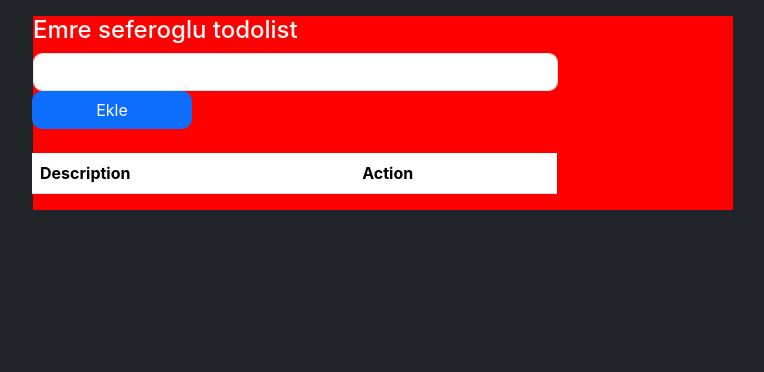
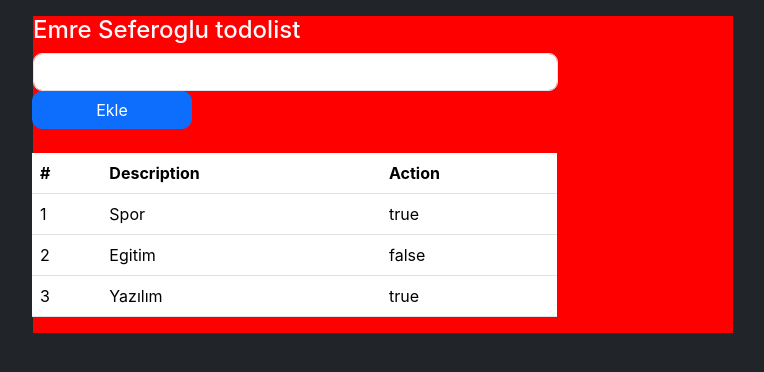
Before and after one commit to seferogluemre/CheckList-Angular, an Angular app: page / in a window 1280 px wide. Shown: the top 372 px of the page, without its empty margins (257-1021 px from the left). Built offline with nearby package versions, Linux system fonts and the light colour scheme.

Commit message:
edits were made and the render was edited

```diff
--- a/src/app/app.component.html
+++ b/src/app/app.component.html
@@ -177,19 +177,21 @@
 
 <main>
   <div class="w-100 d-flex justify-content-center flex-column content">
-    <h4>Emre seferoglu todolist</h4>
+    <h4>{{getName()}} todolist</h4>
     <div class="input-group d-flex flex-column w-75">
       <input type="text" name="" id="input-group-append" class="form-control">
       <button type="button" class="btn btn-primary">Ekle</button>
       <table class="table mt-4">
         <thead>
           <tr>
+            <th>#</th>
             <th>Description</th>
             <th>Action</th>
           </tr>
         </thead>
         <tbody>
-          <tr *ngFor="let item of items">
+          <tr *ngFor="let item of getItems(); let i = index">
+            <td>{{i + 1}}</td>
             <td>{{item.description}}</td>
             <td>{{item.action}}</td>
           </tr>
--- a/src/app/app.component.ts
+++ b/src/app/app.component.ts
@@ -1,6 +1,7 @@
 import { Component } from '@angular/core';
 import { RouterOutlet } from '@angular/router';
 import { CommonModule } from '@angular/common';
+import { Model } from './model';
 
 @Component({
   selector: 'app-root',
@@ -9,7 +10,17 @@ import { CommonModule } from '@angular/common';
   templateUrl: './app.component.html',
   styleUrls: ['./app.component.css']
 })
+
 export class AppComponent {
-  title = 'todoapp-angular';
+
+  model = new Model();
+
+  getName(){
+    return this.model.user;
+  }
+
+  getItems(){
+    return this.model.items;
+  }
 
 }
--- a/src/app/model.ts
+++ b/src/app/model.ts
@@ -3,7 +3,7 @@ export class Model {
     items;
 
     constructor(){
-        this.user="Emre"
+        this.user="Emre Seferoglu"
         this.items=[
             new TodoItem("Spor",true),
             new TodoItem("Egitim",false),
```
